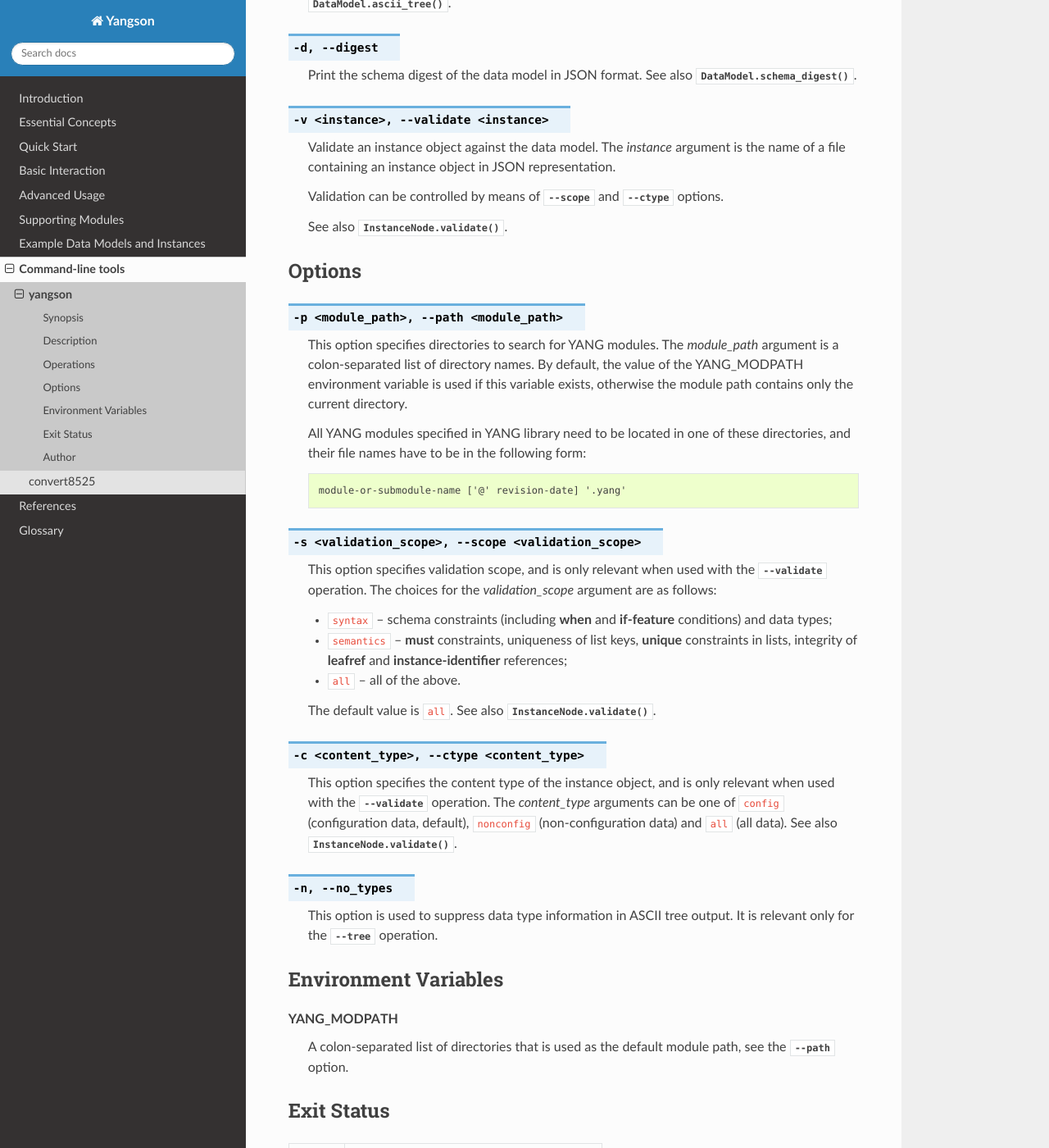
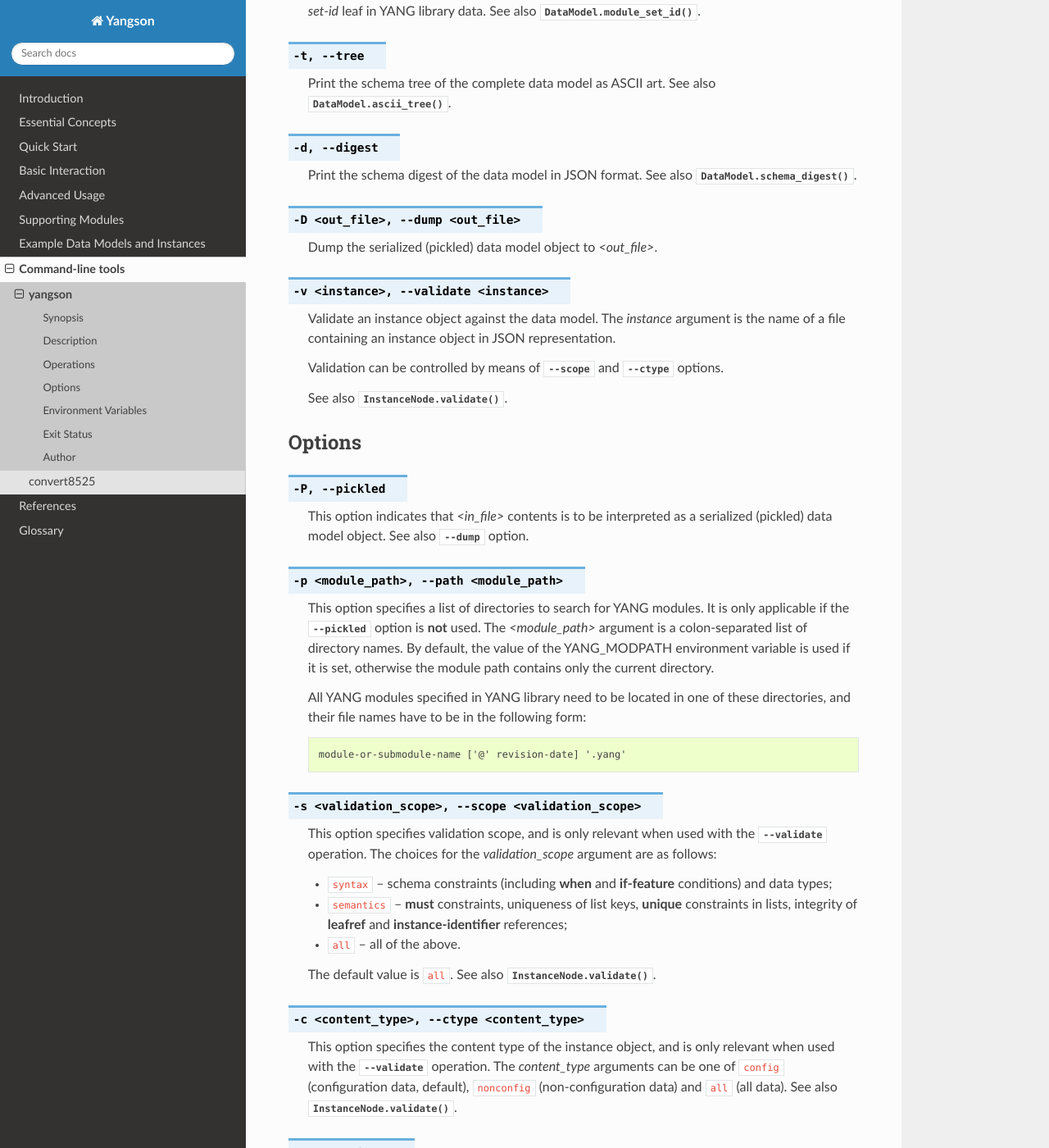
Before and after one commit to CZ-NIC/yangson, a Sphinx documentation site: the page built from docs/yangson-man.rst, in a window 1280 px wide and 1400 px high, scrolled down 862 px. Shown: the whole window at 82% size. Built offline with Sphinx 7.4.7 and the Read the Docs theme 3.1.0, drawn with Linux system fonts in a browser that asks for light colours; some of the changed text lies outside the part shown.

Commit message:
Add support for pickling/unpickling data models

```diff
--- a/docs/yangson-man.rst
+++ b/docs/yangson-man.rst
@@ -9,7 +9,7 @@ yangson
 Synopsis
 ========
 
-:program:`yangson` [<options>] [<operation>] <yang_library>
+:program:`yangson` [<options>] [<operation>] <in_file>
 
 :program:`yangson` -h
 
@@ -20,10 +20,17 @@ Description
 operations with a YANG data model and JSON-encoded instance objects
 from the command line.
 
-*yang_library* is the name of a file containing data model
-specification in JSON representation conforming to the original YANG
-library format of [RFC7895]_. If no *operation* is specified, the
-program just parses the data model and exits.
+*<in_file>* is the name of a file containing either
+
+* a data model specification in JSON representation conforming to the
+  original YANG library format of [RFC7895]_, or
+* (with the :option:`--pickled` option) a serialized data model object
+  generated using the Python `pickle
+  <https://docs.python.org/3/library/pickle.html>`_ module. See also
+  :option:`--dump` option below.
+
+If no *operation* is specified, the program just parses the data model
+and exits.
 
 Operations
 ==========
@@ -48,6 +55,10 @@ Operations
    Print the schema digest of the data model in JSON format. See
    also :meth:`.DataModel.schema_digest`.
 
+.. option:: -D <out_file>, --dump <out_file>
+
+   Dump the serialized (pickled) data model object to *<out_file>*.
+
 .. option:: -v <instance>, --validate <instance>
 
    Validate an instance object against the data model. The *instance*
@@ -62,13 +73,20 @@ Operations
 Options
 =======
 
+.. option:: -P, --pickled
+
+   This option indicates that *<in_file>* contents is to be interpreted
+   as a serialized (pickled) data model object. See also :option:`--dump`
+   option.
+
 .. option:: -p <module_path>, --path <module_path>
 
-   This option specifies directories to search for YANG modules.
-   The *module_path* argument is a colon-separated list of directory
-   names. By default, the value of the YANG_MODPATH environment
-   variable is used if this variable exists, otherwise the module path
-   contains only the current directory.
+   This option specifies a list of directories to search for YANG
+   modules. It is only applicable if the :option:`--pickled` option is
+   **not** used.  The *<module_path>* argument is a colon-separated list
+   of directory names. By default, the value of the YANG_MODPATH
+   environment variable is used if it is set, otherwise the
+   module path contains only the current directory.
 
    All YANG modules specified in YANG library need to be located in
    one of these directories, and their file names have to be in the
```
Also changed, not shown: 1 other file.
